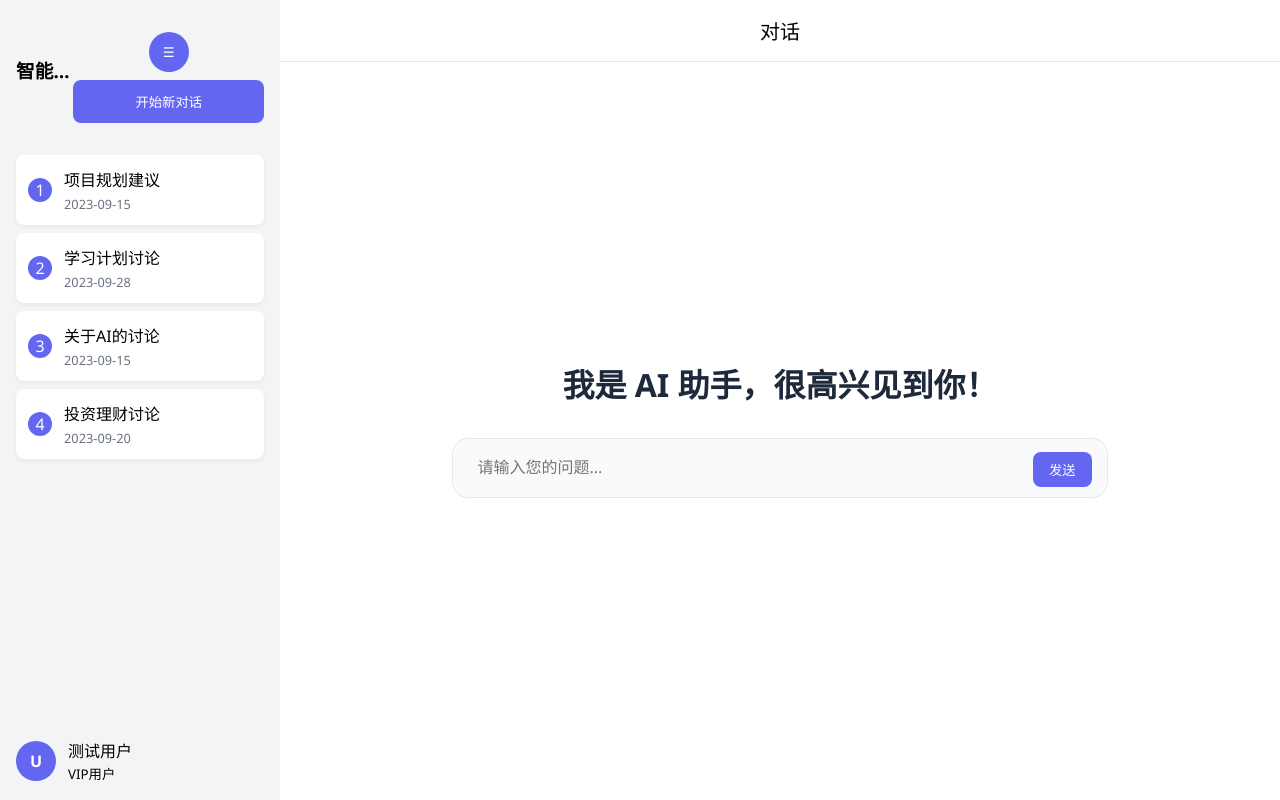
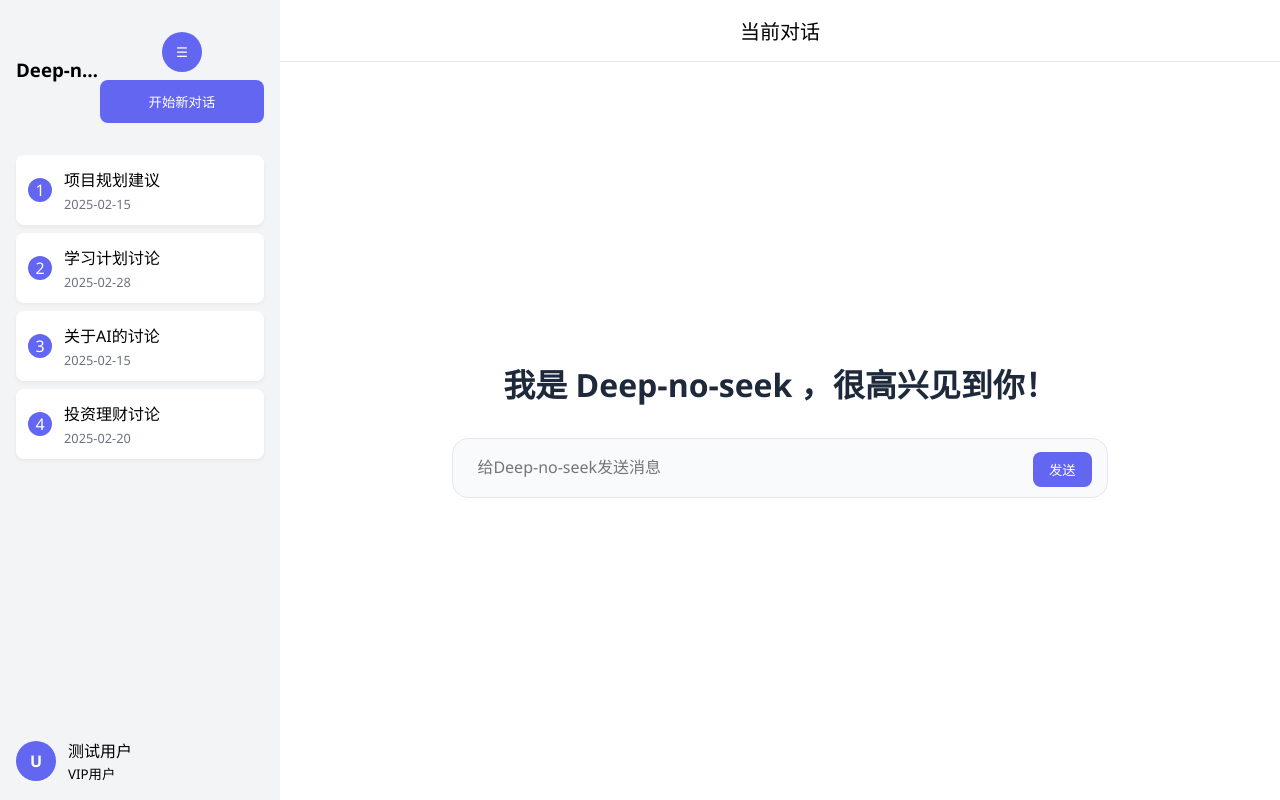
Before and after one commit to VenenoSix24/deep-no-seek, a plain HTML site: page main.html in a window 1280 px wide. Drawn offline with Linux system fonts and the light colour scheme.

Commit message:
basically completed

```diff
--- a/main.html
+++ b/main.html
@@ -4,7 +4,7 @@
 <head>
   <meta charset="UTF-8">
   <meta name="viewport" content="width=device-width, initial-scale=1.0">
-  <title>智能助手</title>
+  <title>Deep-no-seek</title>
   <style>
     :root {
       --primary-color: #6366f1;
@@ -433,7 +433,7 @@
   <!-- 侧边栏 -->
   <div class="sidebar" id="sidebar">
     <div class="sidebar-header">
-      <h3>智能助手</h3>
+      <h3>Deep-no-seek</h3>
       <div class="sidebar-button-container">
         <button class="sidebar-button" onclick="toggleSidebar()">☰</button>
         <button class="new-chat-button" id="sidebarNewChat" onclick="newChat()">开始新对话</button>
@@ -454,13 +454,13 @@
   <!-- 主内容区 -->
   <div class="main-content">
     <!-- 对话标题 -->
-    <div class="chat-title">对话</div>
+    <div class="chat-title">当前对话</div>
 
     <!-- 欢迎页面 -->
     <div class="welcome-screen" id="welcomeScreen">
-      <h1>我是 AI 助手，很高兴见到你！</h1>
+      <h1>我是 Deep-no-seek ，很高兴见到你！</h1>
       <div class="input-wrapper">
-        <textarea id="welcomeInput" placeholder="请输入您的问题..." rows="1"></textarea>
+        <textarea id="welcomeInput" placeholder="给Deep-no-seek发送消息" rows="1"></textarea>
         <button class="send-button" onclick="sendMessageFromWelcome()">发送</button>
       </div>
     </div>
@@ -504,14 +504,14 @@
     ];
 
     const sampleDates = [
-      "2023-10-01",
-      "2023-09-28",
-      "2023-09-25",
-      "2023-09-20",
-      "2023-09-15",
-      "2023-09-10",
-      "2023-09-05",
-      "2023-09-01"
+      "2025-02-24",
+      "2025-02-28",
+      "2025-02-25",
+      "2025-02-20",
+      "2025-02-15",
+      "2025-02-10",
+      "2025-02-05",
+      "2025-02-01"
     ];
 
     // 自动调整输入框高度
```
